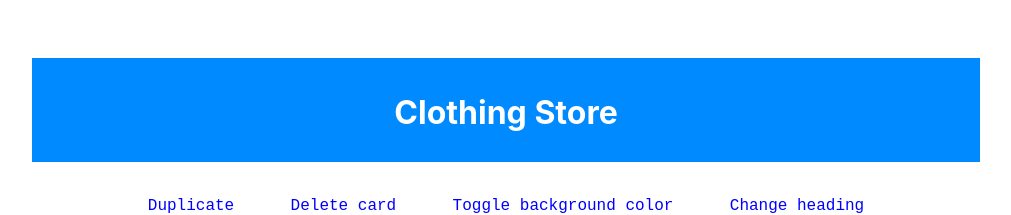
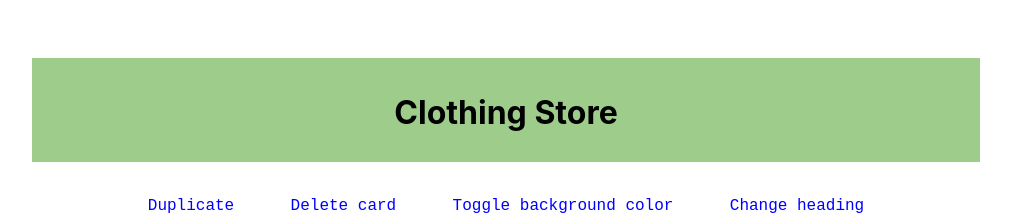
Before and after one commit to SalmanPSU/vite-vue, a Vue app: page / in a window 1280 px wide. Shown: the top 215 px of the page, without its empty margins (134-1145 px from the left). Built offline with nearby package versions, Linux system fonts and the light colour scheme.

Commit message:
Update HelloWorld.vue

```diff
--- a/src/components/HelloWorld.vue
+++ b/src/components/HelloWorld.vue
@@ -9,9 +9,9 @@ const count = ref(0)
 </script>
 
 <template>
-  <header>
+  <div class="title">
     <h1>Clothing Store</h1>
-  </header>
+  </div>
 
   <div class="btn-wrapper">
     <button id="duplicate">Duplicate</button>
@@ -61,13 +61,13 @@ const count = ref(0)
 
 <style scoped>
 body {
-  font-family: Monospace;
+  font-family: Arial, sans-serif;
   text-align: center;
 }
 
-header {
-  background-color: #008aff;
-  color: white;
+.title {
+  background-color: #9dcc8b;
+  color: black;
   padding: 16px;
 }
 
```
